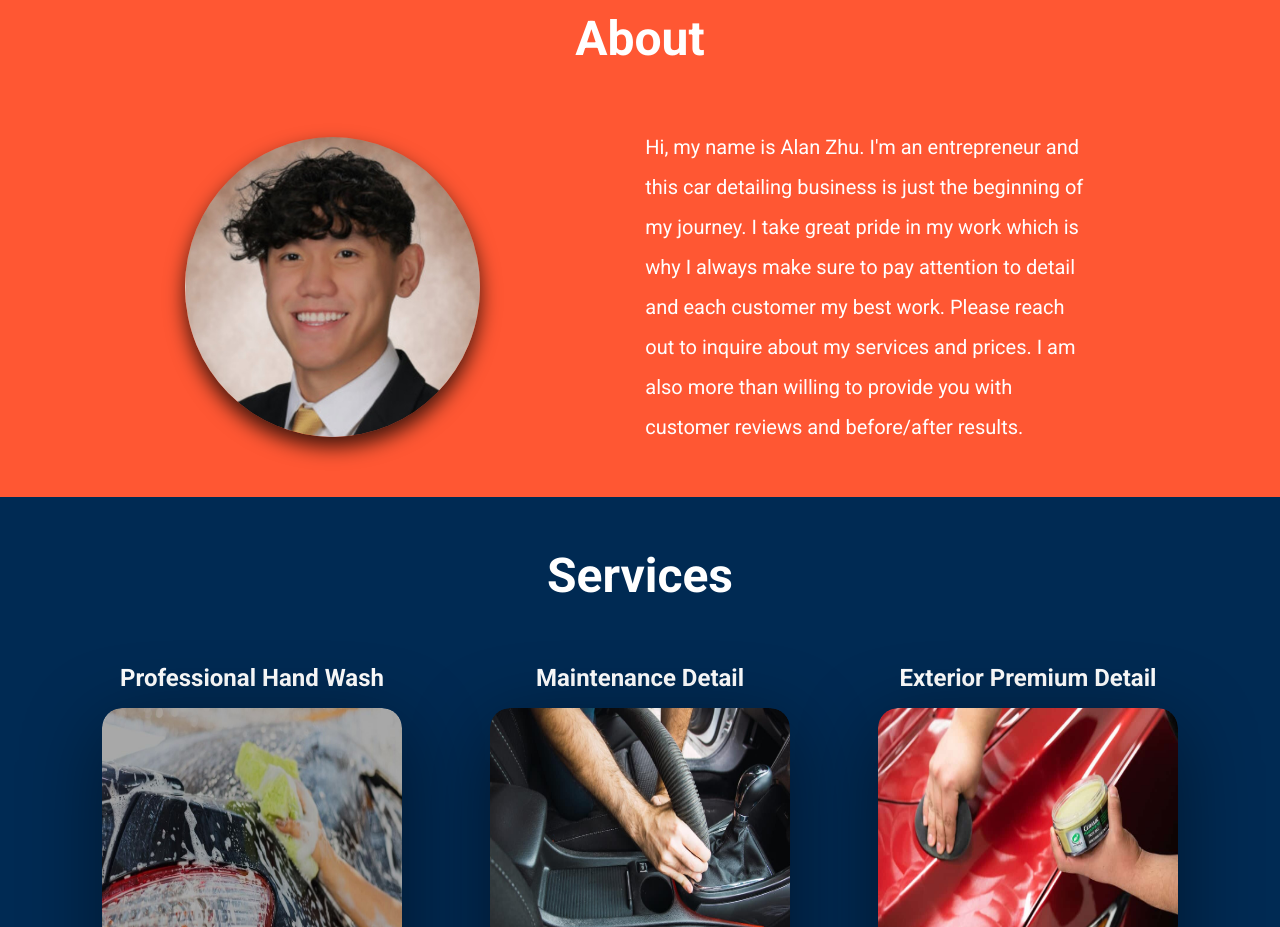
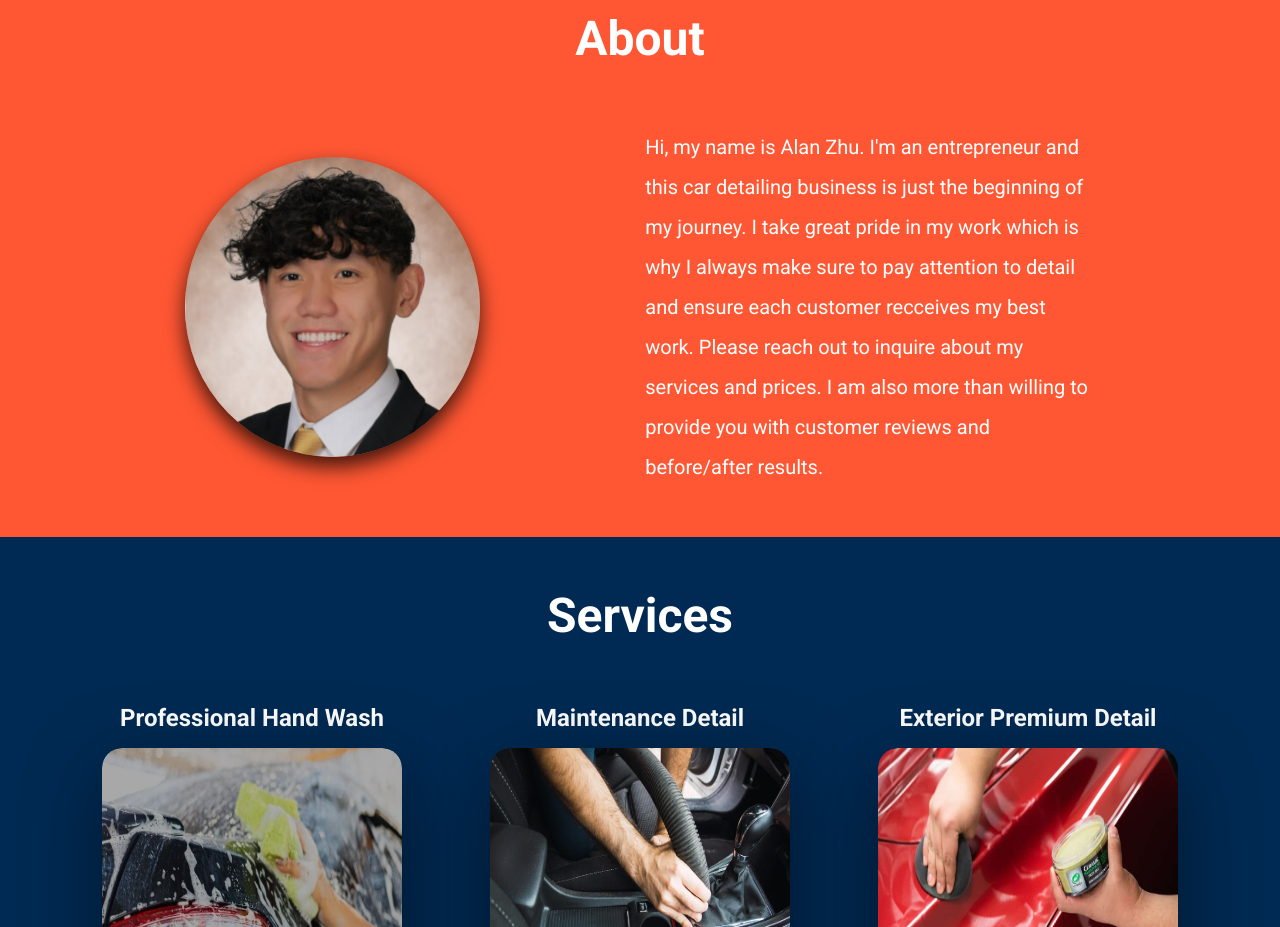
Before and after one commit to ShivomP/Zhu-Detailing, a React (Create React App) app: page / in a window 1280 px wide. Shown: the part 940-1867 px from the top of the page. Built offline with nearby package versions, Linux system fonts and the light colour scheme.

Commit message:
fixed grammar error in about

```diff
--- a/src/components/About.jsx
+++ b/src/components/About.jsx
@@ -21,10 +21,10 @@ function About() {
                   and this car detailing business is just the beginning
                   of my journey. I take great pride in my work which is
                   why I always make sure to pay attention to detail and
-                  each customer my best work. Please reach out to inquire
-                  about my services and prices. I am also more than
-                  willing to provide you with customer reviews and before/after
-                  results.
+                  ensure each customer recceives my best work. Please
+                  reach out to inquire about my services and prices. I am
+                  also more than willing to provide you with customer reviews
+                  and before/after results.
                 </div>
             </div>
         </div>
```
